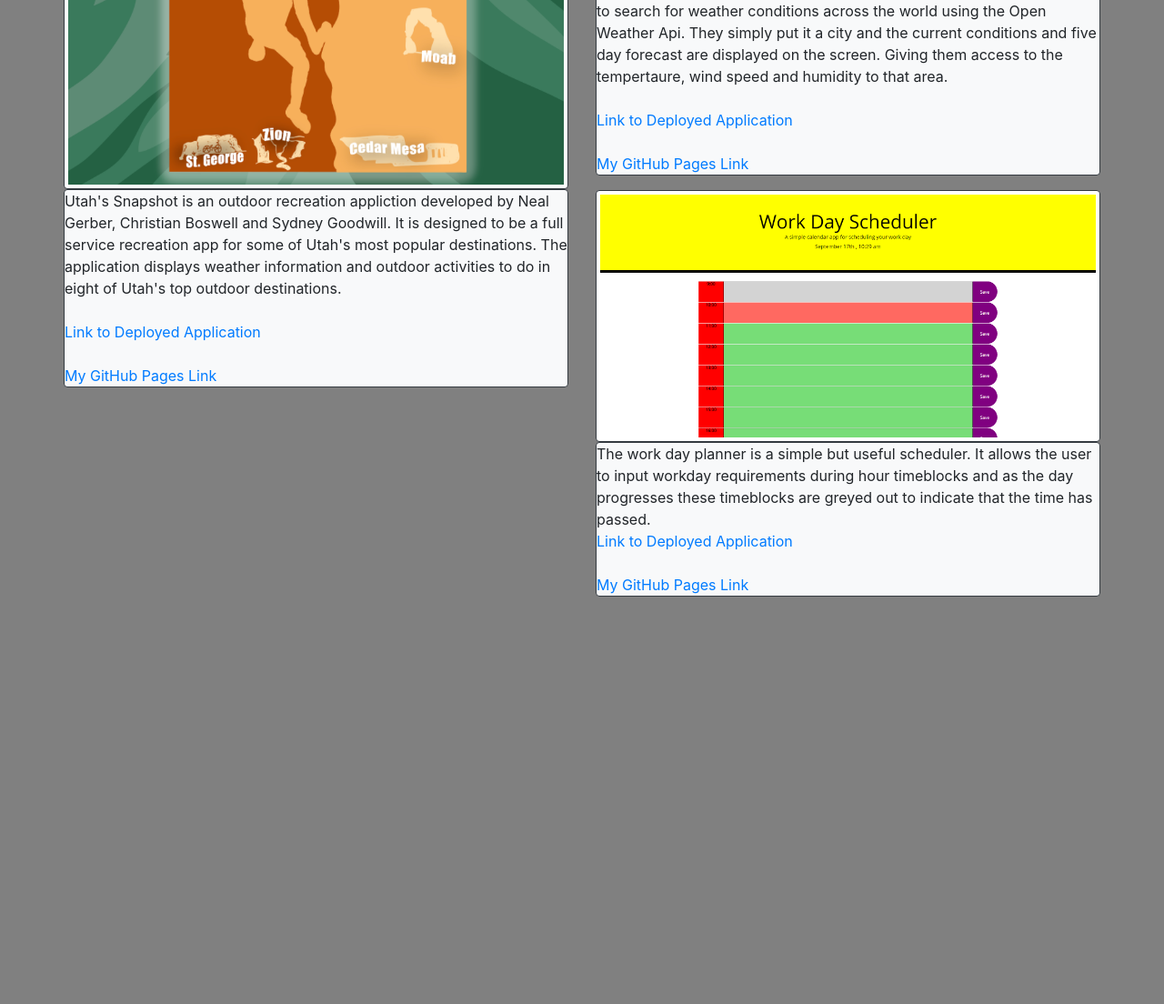
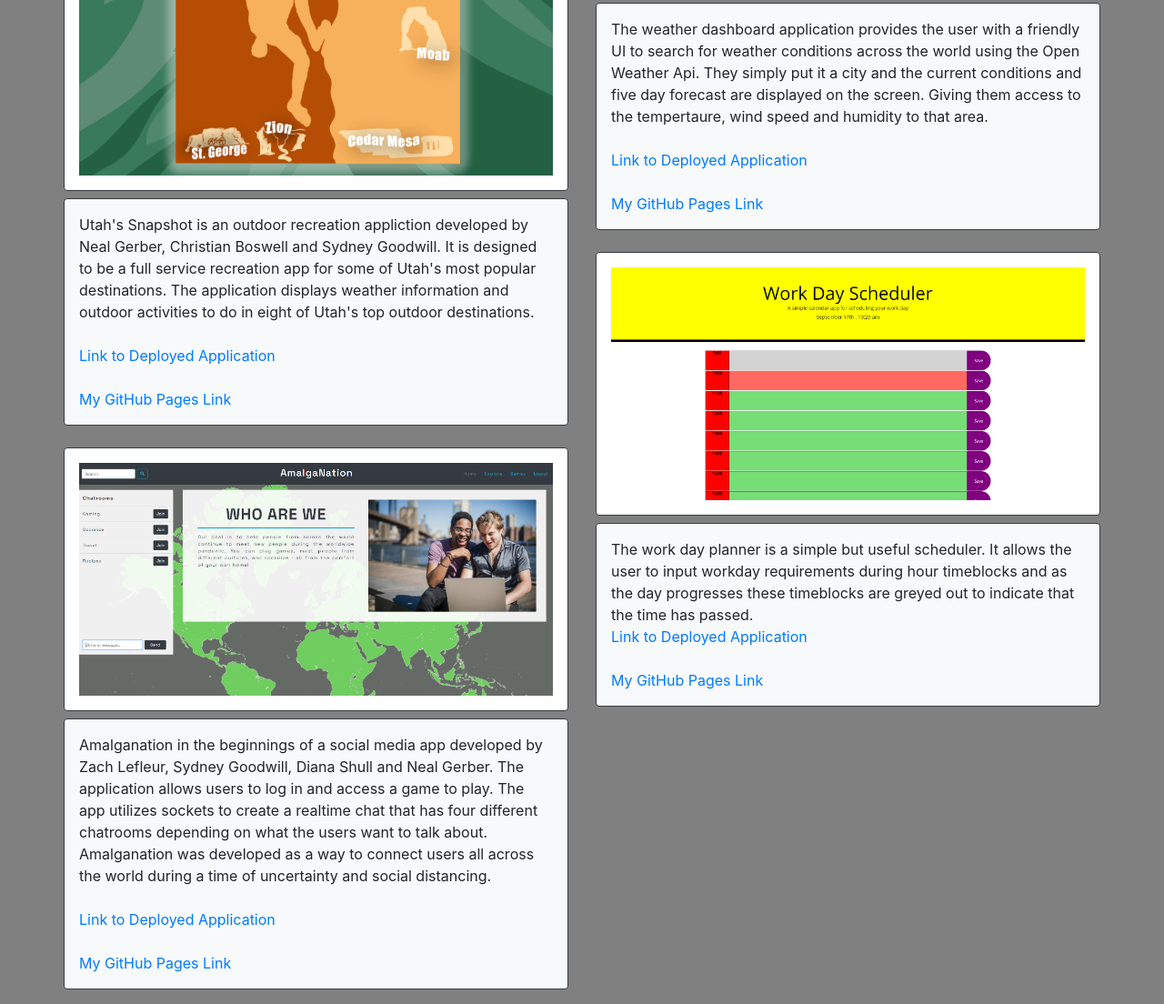
Before and after one commit to Nggerber/portfolio-site, a plain HTML site: page portfolio.html in a window 1280 px wide. Shown: the part 461-1565 px from the top of the page at 91% size. Before the commit the page ends 1133 px from the top, so only its background shows below. Drawn offline with nearby package versions, Linux system fonts and the light colour scheme.

Commit message:
portfolio css update

```diff
--- a/portfolio.html
+++ b/portfolio.html
@@ -20,7 +20,7 @@
     <!-- Code for the Navbar copied from get bootstrap -->
 
     <nav class="navbar navbar-expand-lg navbar-dark bg-dark">
-        <a class="navbar-brand" href="#">Neal Gerber</a>
+        <a class="navbar-brand text-warning" href="#">Neal Gerber</a>
         <button class="navbar-toggler" type="button" data-toggle="collapse" data-target="#navbarNav"
             aria-controls="navbarNav" aria-expanded="false" aria-label="Toggle navigation">
             <span class="navbar-toggler-icon"></span>
@@ -73,8 +73,8 @@
 
             <div class="row">
                 <div class="col-md-6">
-                    <img src="./assets/utahsnapshot.png" alt="utah snapshot" class="img-thumbnail border-dark">
-                    <p class="border rounded border-dark bg-light">Utah's Snapshot is an outdoor recreation appliction
+                    <img src="./assets/utahsnapshot.png" alt="utah snapshot" class="img-thumbnail border-dark p-3">
+                    <p class="border rounded border-dark bg-light p-3 mt-2">Utah's Snapshot is an outdoor recreation appliction
                         developed by Neal Gerber, Christian Boswell
                         and Sydney Goodwill. It is designed to be a full service recreation app for some of Utah's most
                         popular destinations. The application displays weather information and outdoor activities to do
@@ -88,11 +88,27 @@
                         <a href="https://github.com/Nggerber/Recreation-Weather-Planner">My GitHub Pages Link</a>
                         <br>
                     </p>
+                    <img src="./assets/amalga.png" alt="utah snapshot" class="img-thumbnail border-dark p-3 mt-2">
+                    <p class="border rounded border-dark bg-light p-3 mt-2">Amalganation in the beginnings of a social media app
+                        developed by Zach Lefleur, Sydney Goodwill, Diana Shull and Neal Gerber. The application allows
+                        users to log in and access a game to play. The app utilizes sockets to create a realtime chat
+                        that has four different chatrooms depending on what the users want to talk about. Amalganation
+                        was developed as a way to connect users all across the world during a time of uncertainty and
+                        social distancing.
+                        <br>
+                        <br>
+                        <a href="https://fast-woodland-71053.herokuapp.com/">Link to Deployed
+                            Application</a>
+                        <br>
+                        <br>
+                        <a href="https://github.com/Nggerber/amalganation">My GitHub Pages Link</a>
+                        <br>
+                    </p>
 
                 </div>
                 <div class="col-md-6">
-                    <img src="./assets/weatherdashboard.png" alt="weather" class="img-thumbnail border-dark">
-                    <p class="border rounded border-dark bg-light">The weather dashboard application provides the user
+                    <img src="./assets/weatherdashboard.png" alt="weather" class="img-thumbnail border-dark p-3 mt-2">
+                    <p class="border rounded border-dark bg-light p-3 mt-2">The weather dashboard application provides the user
                         with a friendly UI to search for weather conditions
                         across the world using the Open Weather Api. They simply put it a city and the current
                         conditions and five day
@@ -105,8 +121,8 @@
                         <br>
                         <a href="https://github.com/Nggerber/weather-dashboard">My GitHub Pages Link</a>
                     </p>
-                    <img src="./assets/dayplanner.png" alt="planner" class="img-thumbnail border-dark">
-                    <p class="border rounded border-dark bg-light">
+                    <img src="./assets/dayplanner.png" alt="planner" class="img-thumbnail border-dark p-3 mt-2">
+                    <p class="border rounded border-dark bg-light p-3 mt-2">
                         The work day planner is a simple but useful scheduler. It allows the user to input workday
                         requirements during hour timeblocks and as the day progresses these timeblocks are greyed out to
                         indicate that the time has passed.
@@ -117,6 +133,7 @@
                         <a href="https://github.com/Nggerber/week-planner">My GitHub Pages Link</a>
                     </p>
                 </div>
+
             </div>
 
 
```
Also changed, not shown: contact.html (+5 -5 lines), index.html (+4 -4 lines), assets/amalga.png (added).
